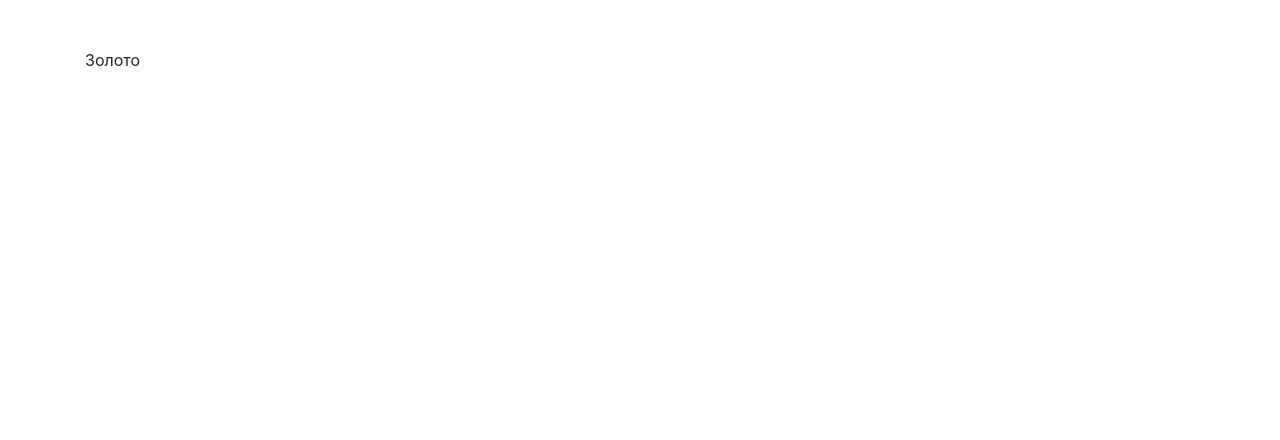
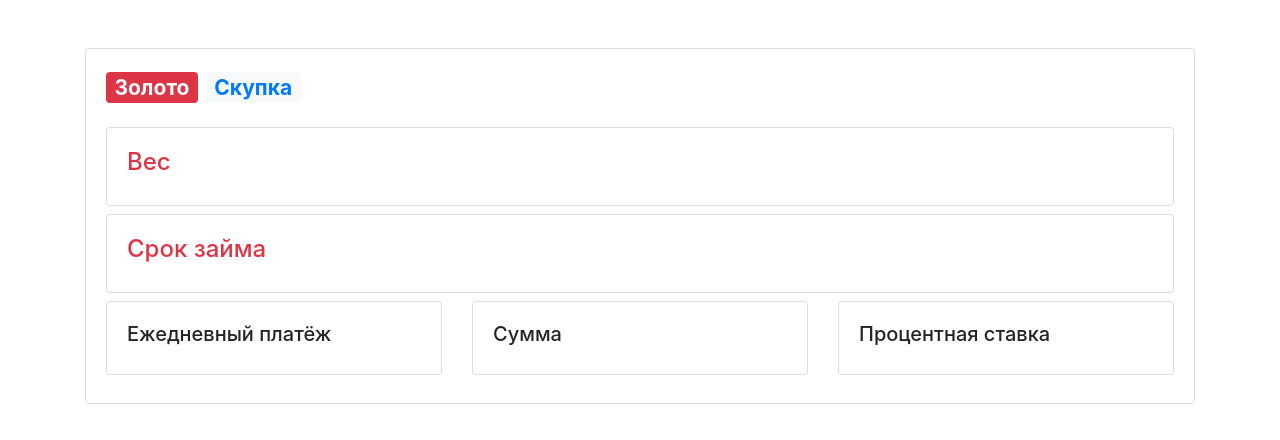
Before and after one commit to begimov/7CalcDemo, a Vue app: page / in a window 1280 px wide. Shown: the top 440 px of the page. Built offline with nearby package versions, Linux system fonts and the light colour scheme.

Commit message:
Calc UI updated

```diff
--- a/src/components/Calc.vue
+++ b/src/components/Calc.vue
@@ -1,7 +1,66 @@
 <template>
   <div class="container my-5">
     <div class="row">
-      <div class="col">Золото</div>
+      <div class="col">
+        <div class="card">
+          <div class="card-body">
+
+            <div class="row">
+              <div class="col">
+                <ul class="list-inline">
+                  <li class="list-inline-item"><h3><span class="badge badge-danger">Золото</span></h3></li>
+                  <li class="list-inline-item"><h3><span class="badge badge-light"><a href="#" @click.prevent>Скупка</a></span></h3></li>
+                </ul>
+              </div>
+            </div>
+
+            <div class="row mb-2">
+              <div class="col">
+                <div class="card">
+                  <div class="card-body">
+                    <h4 class="text-danger">Вес</h4>
+                  </div>
+                </div>
+              </div>
+            </div>
+
+            <div class="row mb-2">
+              <div class="col">
+                <div class="card">
+                  <div class="card-body">
+                    <h4 class="text-danger">Срок займа</h4>
+                  </div>
+                </div>
+              </div>
+            </div>
+
+            <div class="row mb-2">
+              <div class="col">
+                <div class="card">
+                  <div class="card-body">
+                    <h5>Ежедневный платёж</h5>
+                  </div>
+                </div>
+              </div>
+              <div class="col">
+                <div class="card">
+                  <div class="card-body">
+                    <h5>Сумма</h5>
+                  </div>
+                </div>
+              </div>
+              <div class="col">
+                <div class="card">
+                  <div class="card-body">
+                    <h5>Процентная ставка</h5>
+                  </div>
+                </div>
+              </div>
+            </div>
+
+          </div>
+        </div>
+      </div>
     </div>
   </div>
 </template>
```
